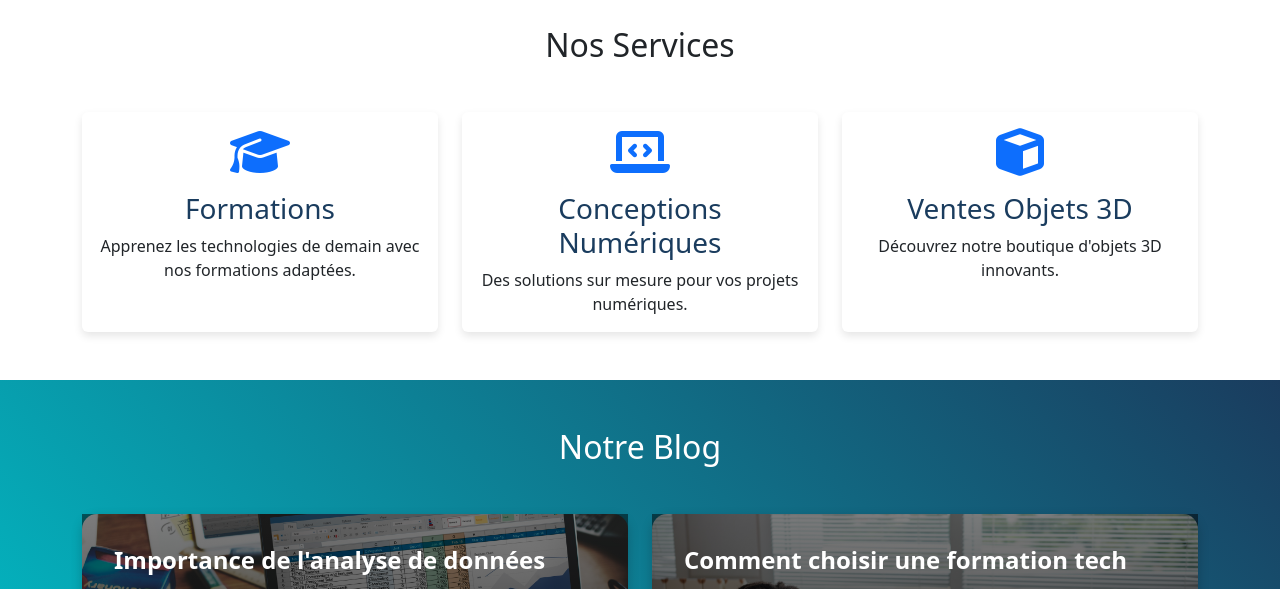
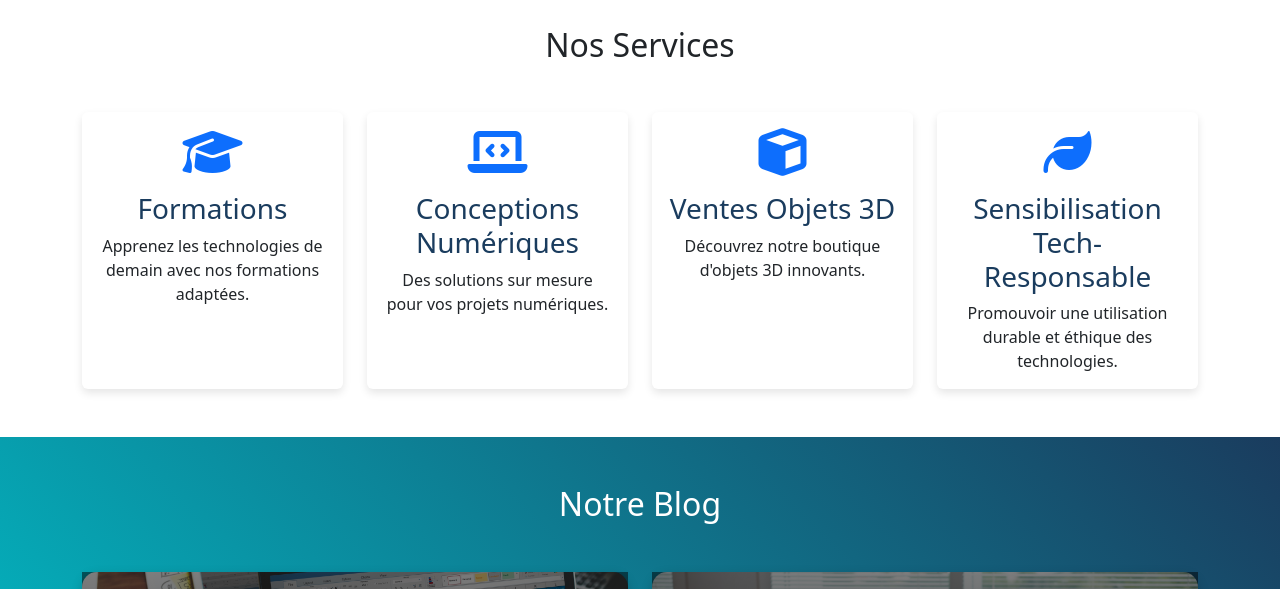
Before and after one commit to salomon255/Expert_tech, a plain HTML site: page index.html in a window 1280 px wide. Shown: the part 738-1327 px from the top of the page. Drawn offline with nearby package versions, Linux system fonts and the light colour scheme.

Commit message:
Update index.html

```diff
--- a/index.html
+++ b/index.html
@@ -55,7 +55,7 @@
         <div class="container">
             <h2 class="text-center mb-5">Nos Services</h2>
             <div class="row">
-                <div class="col-4">
+                <div class="col-3">
                     <div class="card service-card h-100">
                         <div class="card-body text-center">
                             <i class="fas fa-graduation-cap fa-3x mb-3 text-primary"></i>
@@ -64,7 +64,7 @@
                         </div>
                     </div>
                 </div>
-                <div class="col-4">
+                <div class="col-3">
                     <div class="card service-card h-100">
                         <div class="card-body text-center">
                             <i class="fas fa-laptop-code fa-3x mb-3 text-primary"></i>
@@ -73,12 +73,21 @@
                         </div>
                     </div>
                 </div>
-                <div class="col-4">
+                <div class="col-3">
                     <div class="card service-card h-100">
                         <div class="card-body text-center">
                             <i class="fas fa-cube fa-3x mb-3 text-primary"></i>
                             <h3 class="card-title">Ventes Objets 3D</h3>
                             <p class="card-text service-text">Découvrez notre boutique d'objets 3D innovants.</p>
+                        </div>
+                    </div>
+                </div>
+                <div class="col-3">
+                    <div class="card service-card h-100">
+                        <div class="card-body text-center">
+                            <i class="fas fa-leaf fa-3x mb-3 text-primary"></i>
+                            <h3 class="card-title">Sensibilisation Tech-Responsable</h3>
+                            <p class="card-text service-text">Promouvoir une utilisation durable et éthique des technologies.</p>
                         </div>
                     </div>
                 </div>
```
